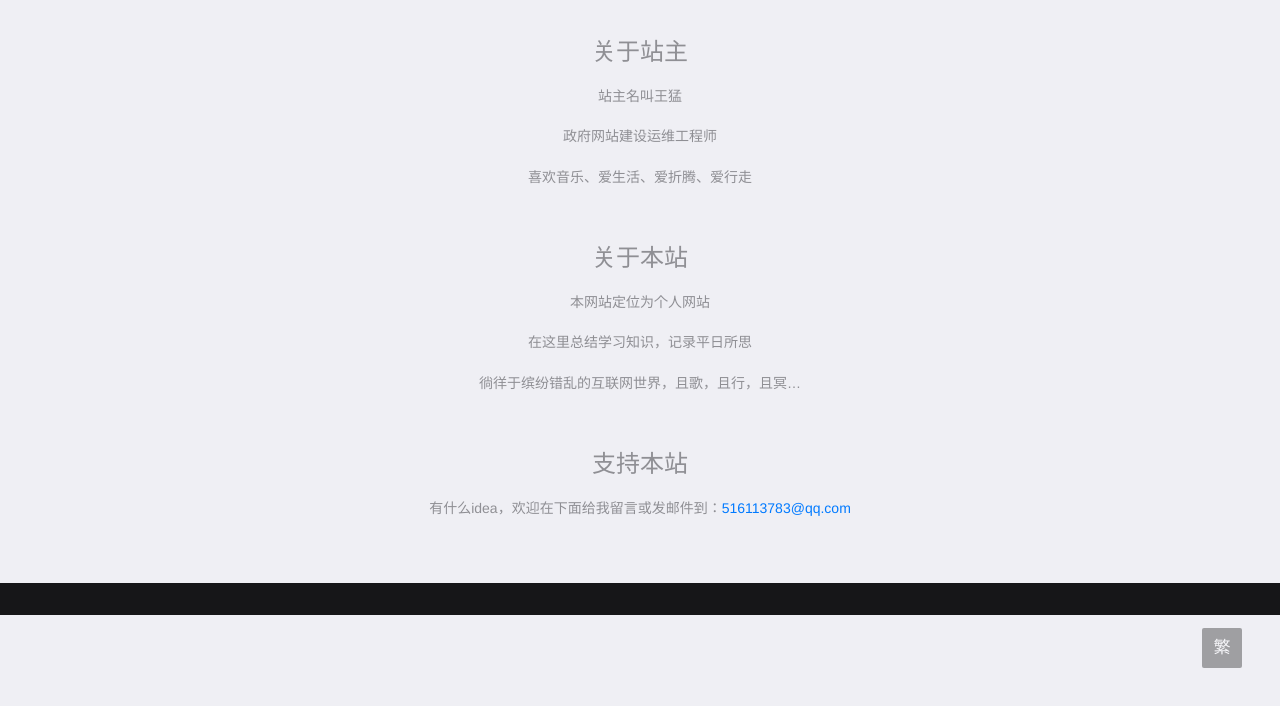
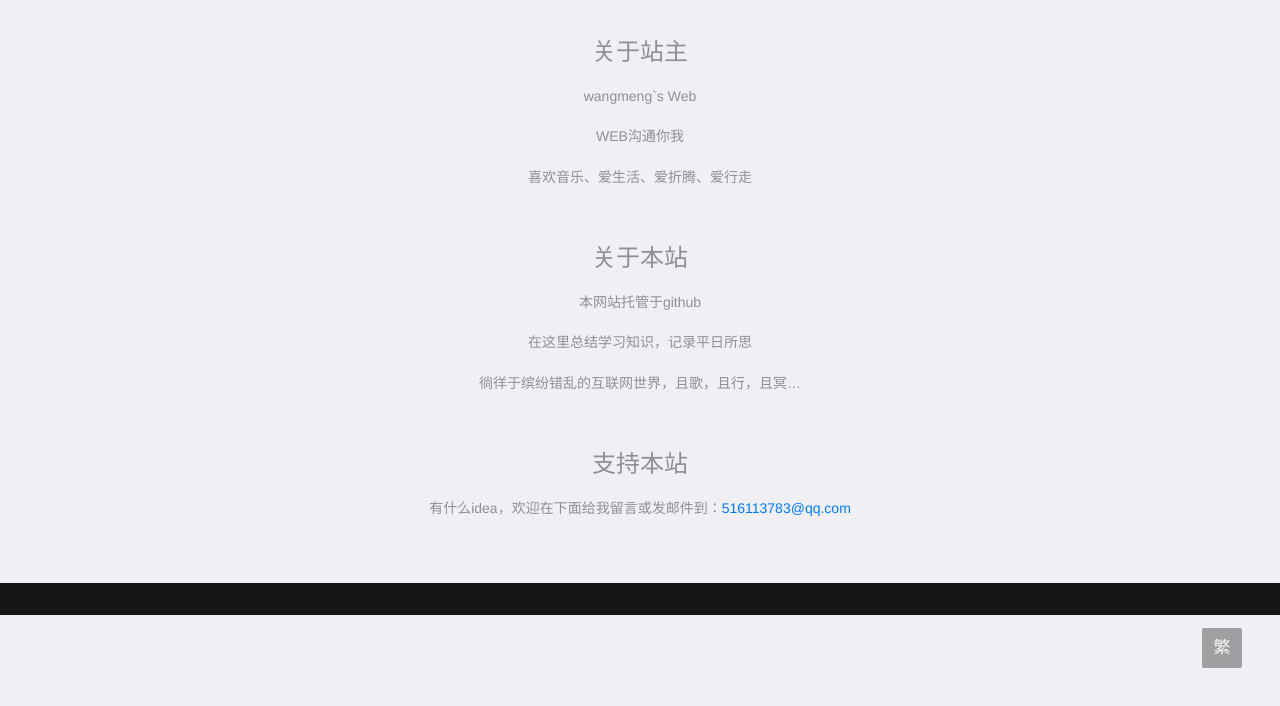
Before and after one commit to wangmeng103/wangmeng103.github.io, a plain HTML site: page about.html in a window 1280 px wide. Shown: the part 62-768 px from the top of the page. Drawn offline with Linux system fonts and the light colour scheme; files whose address does not match are found by name; a web font is replaced by a local one.

Commit message:
Update about.html

```diff
--- a/about.html
+++ b/about.html
@@ -4,8 +4,8 @@
 <head>
     <meta charset="UTF-8">
     <title>about me</title>
-    <meta name="keywords" content="王猛大侠的个人网站">
-    <meta name="description" content="这里是王猛的个人网站，记录并分享着他想记录与分享的一切，可是他有点懒，更新的并不是那么频繁！">
+    <meta name="keywords" content="wangmeng`s Web">
+    <meta name="description" content="wangmeng`s Web 沟通你我">
     <meta http-equiv="x-ua-compatible" content="ie=edge">
     <meta name="viewport" content="width=device-width, initial-scale=1.0, user-scalable=no">
     <!-- Js -->
@@ -42,13 +42,13 @@
                 <div class="about" style="margin-bottom: 40px;">
                     <p><span style="font-size: 18pt;">关于站主</span></p>
 
-                    <p>站主名叫王猛</p>
-                    <p>政府网站建设运维工程师</p>
+                    <p>wangmeng`s Web</p>
+                    <p>WEB沟通你我</p>
                     <p>喜欢音乐、爱生活、爱折腾、爱行走</p>
                     <p></p>
                     <p>&nbsp;</p>
                     <p><span style="font-size: 18pt;">关于本站</span></p>
-                    <p><span style="line-height: 1.5;">本网站定位为个人网站</span></p>
+                    <p><span style="line-height: 1.5;">本网站托管于github</span></p>
                     <p>在这里总结学习知识，记录平日所思</p>
                     <p><span style="line-height: 1.5;">徜徉于缤纷错乱的互联网世界，</span><span style="line-height: 1.5;">且歌，且行，且冥…</span></p>
                     <p>&nbsp;</p>
```
